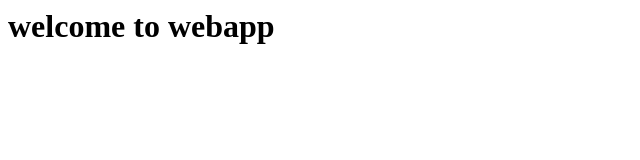
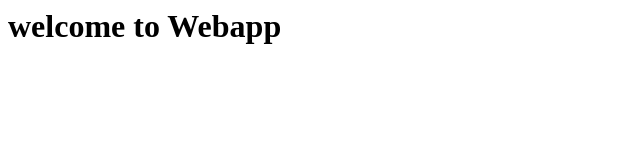
Before and after one commit to pratiksnarkhede/GithubAction_test, a plain HTML site: page index.html in a window 1280 px wide. Shown: the full height of the page, 0-640 px from the left. Drawn offline with Linux system fonts and the light colour scheme.

Commit message:
Update index.html

```diff
--- a/index.html
+++ b/index.html
@@ -1 +1 @@
-<h1> welcome to webapp </h1>
+<h1> welcome to Webapp </h1>
```
